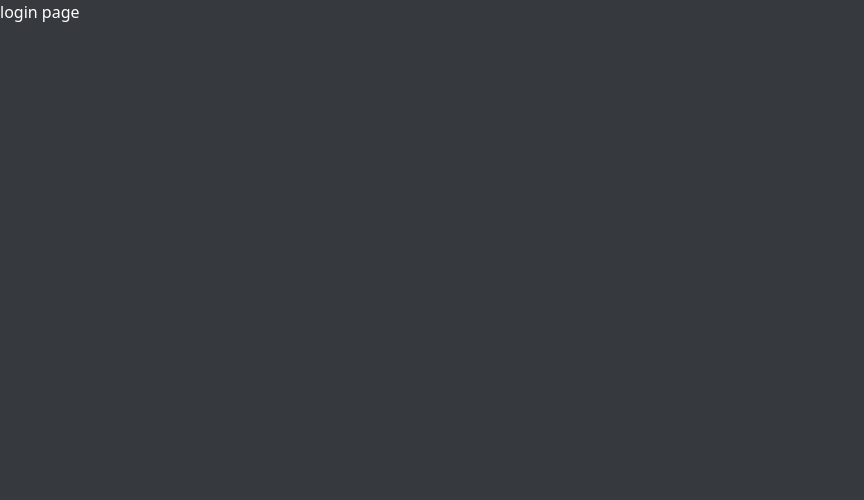
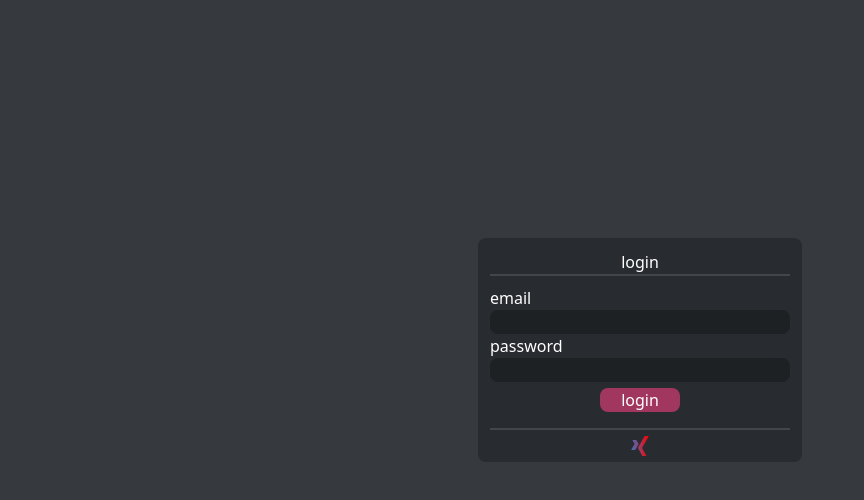
Before and after one commit to frog1123/zwav-client, a Next.js app: page /login in a window 1280 px wide. Shown: the top 500 px of the page, without its empty margins (0-864 px from the left). Built offline with nearby package versions, Linux system fonts and the light colour scheme.

Commit message:
Update login.tsx

```diff
--- a/pages/login.tsx
+++ b/pages/login.tsx
@@ -1,13 +1,93 @@
 import { NextPage } from 'next';
+import { useRouter } from 'next/router';
 import Head from 'next/head';
+import Image from 'next/image';
+import { gql, useLazyQuery } from '@apollo/client';
 
 const Login: NextPage = () => {
+  const getLoginInfo = (): { email: string; password: string } => {
+    let email: string | undefined, password: string | undefined;
+
+    if (typeof window !== 'undefined') {
+      email = (document.getElementById('email') as HTMLInputElement)?.value;
+      password = (document.getElementById('password') as HTMLInputElement)?.value;
+
+      return { email, password };
+    }
+  };
+
+  const query = gql`
+    query ($email: String!, $password: String!) {
+      login(email: $email, password: $password) {
+        id
+        response
+      }
+    }
+  `;
+
+  const [_login, { data }] = useLazyQuery(query);
+
+  const router = useRouter();
+
+  const login = async () => {
+    if (typeof (await data) === 'undefined' || (await data.login.response) !== 'success') {
+      _login({ variables: { email: getLoginInfo()?.email, password: getLoginInfo()?.password } }).then(({ data }) => {
+        console.log(data);
+        const { response } = data.login;
+
+        if (response === 'failure') {
+          document.getElementById('error').innerHTML = 'provide an email & password';
+          return;
+        }
+        if (response === 'user_does_not_exist') {
+          document.getElementById('error').innerHTML = 'user does not exist';
+          return;
+        }
+        if (response === 'wrong_password') {
+          document.getElementById('error').innerHTML = 'wrong password';
+          return;
+        }
+        if (response === 'success') {
+          document.getElementById('error').innerHTML = 'redirecting...';
+          router.push('/posts');
+        }
+      });
+    }
+  };
+
   return (
     <div className='bg-zwav-gray-200 min-h-[100vh]'>
       <Head>
         <title>login</title>
       </Head>
-      <h1 className='text-white'>login page</h1>
+      <div className='flex justify-center items-center h-[100vh]'>
+        <div className='bg-zwav-gray-300 p-[12px] pb-0 rounded-[8px] mb-[100px]'>
+          <h1 className='text-white m-auto w-[max-content]'>login</h1>
+          <div className='w-[100%] bg-zwav-gray-100 h-[2px] mb-[10px]'></div>
+          <div className='grid w-[300px] mb-[6px]'>
+            <div>
+              <h1 className='text-white'>email</h1>
+              <input id='email' className='bg-zwav-gray-400 rounded-[8px] w-[100%] outline-none text-white pl-[4px]'></input>
+            </div>
+            <div>
+              <h1 className='text-white'>password</h1>
+              <input id='password' className='bg-zwav-gray-400 rounded-[8px] w-[100%] outline-none text-white pl-[4px]'></input>
+            </div>
+            <div className='flex justify-center pt-[6px]'>
+              <button onClick={() => login()} className='w-[80px] rounded-[8px] transition ease-in-out border-none bg-zwav-color hover:bg-zwav-color-hover duration-[0.25s]'>
+                <h2 className='text-white'>login</h2>
+              </button>
+            </div>
+            <div className='flex justify-center pt-[6px]'>
+              <h1 id='error' className='text-white'></h1>
+            </div>
+            <div className='w-[100%] bg-zwav-gray-100 h-[2px] mt-[10px]'></div>
+            <div className='flex justify-center pt-[6px]'>
+              <Image src='/zwav_logo.svg' width={20} height={20} />
+            </div>
+          </div>
+        </div>
+      </div>
     </div>
   );
 };
```
